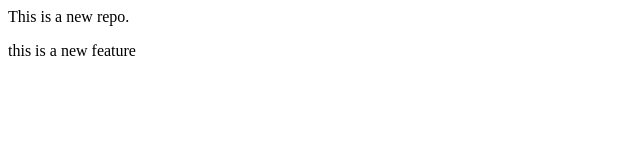
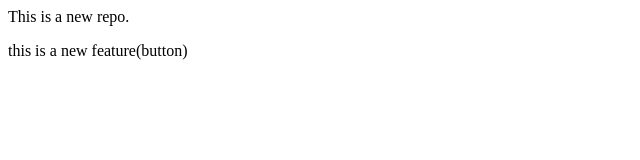
Before and after one commit to Anuj7Datkar/localrepo, a plain HTML site: page index.html in a window 1280 px wide. Shown: the full height of the page, 0-640 px from the left. Drawn offline with Linux system fonts and the light colour scheme.

```diff
--- a/index.html
+++ b/index.html
@@ -1,2 +1,2 @@
 <p>This is a new repo.</p>
-<p>this is a new feature<p></p>
+<p>this is a new feature(button)<p></p>
```
